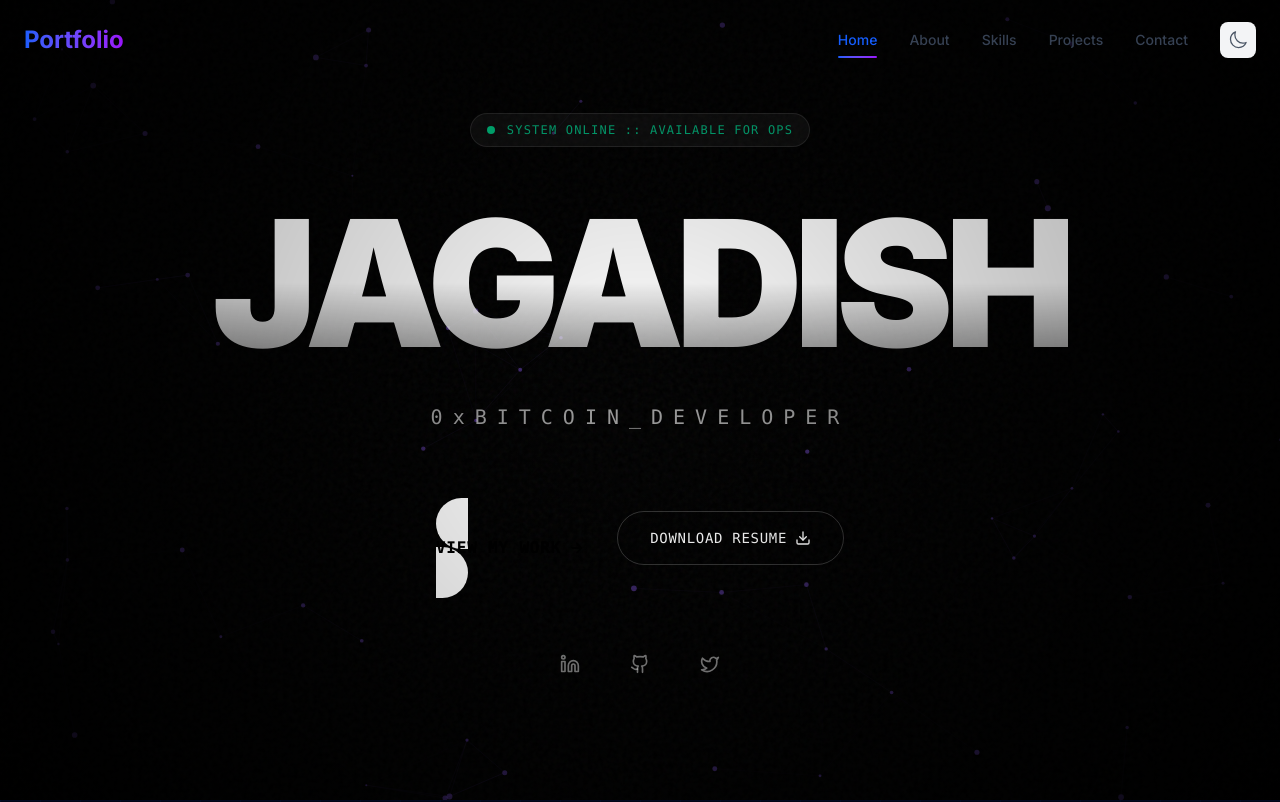
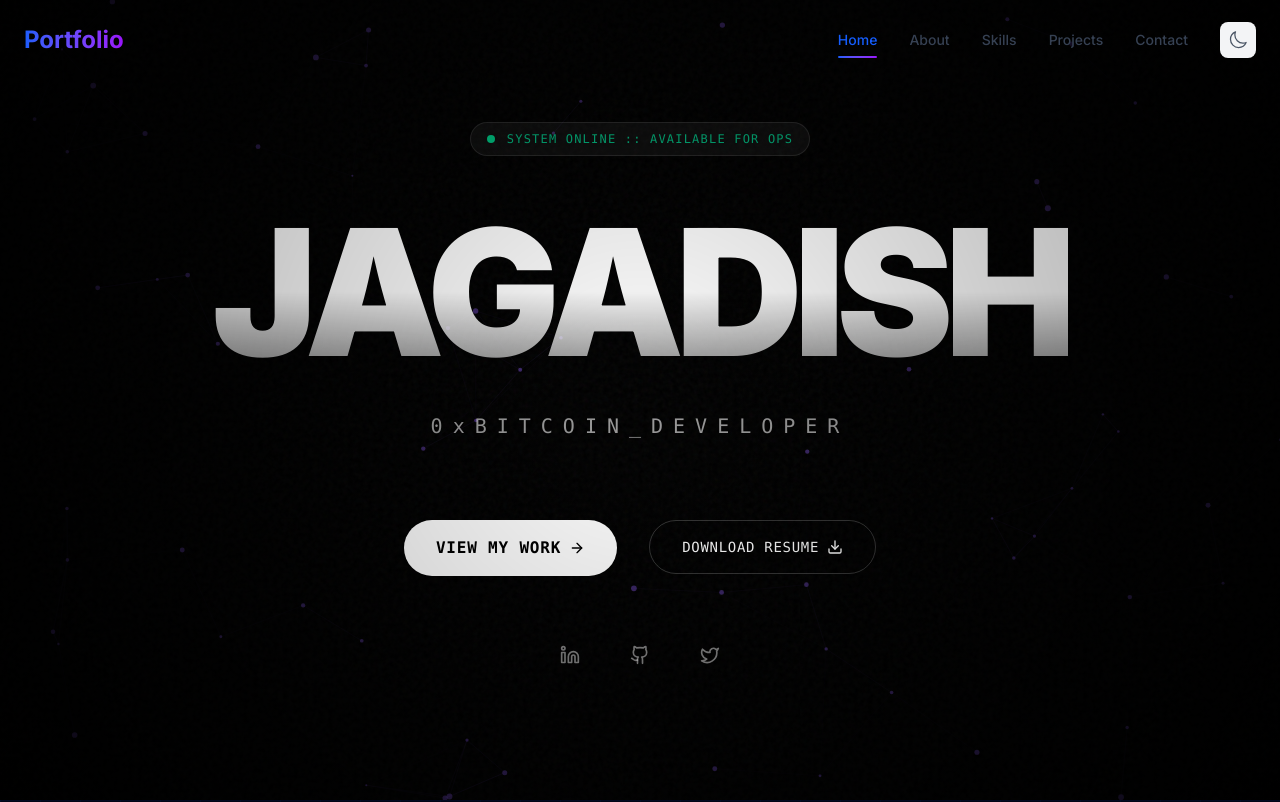
Before and after one commit to JAGADISHSUNILPEDNEKAR/portfolio, a Next.js app: page / in a window 1280 px wide. Shown: the top 802 px of the page. Built offline with nearby package versions, Linux system fonts and the light colour scheme.

Commit message:
Fixed view my work button

```diff
--- a/src/components/sections/Hero.tsx
+++ b/src/components/sections/Hero.tsx
@@ -209,7 +209,7 @@ const Hero: React.FC = () => {
             <Magnetic>
               <a
                 href="#projects"
-                className="relative px-8 py-4 bg-white text-black font-bold font-mono tracking-wider uppercase overflow-hidden hover:scale-105 transition-transform duration-300 group rounded-full"
+                className="relative px-8 py-4 bg-white text-black font-bold font-mono tracking-wider uppercase overflow-hidden hover:scale-105 transition-transform duration-300 group rounded-full flex items-center justify-center"
               >
                 <span className="relative z-10 flex items-center gap-2">
                   View My Work <ArrowRight className="w-4 h-4 group-hover:translate-x-1 transition-transform" />
--- a/src/components/ui/Magnetic.tsx
+++ b/src/components/ui/Magnetic.tsx
@@ -24,7 +24,7 @@ const Magnetic = ({ children }: { children: React.ReactNode }) => {
 
     return (
         <motion.div
-            style={{ position: 'relative' }}
+            style={{ position: 'relative', display: 'inline-block' }}
             ref={ref}
             onMouseMove={handleMouse}
             onMouseLeave={reset}
```
